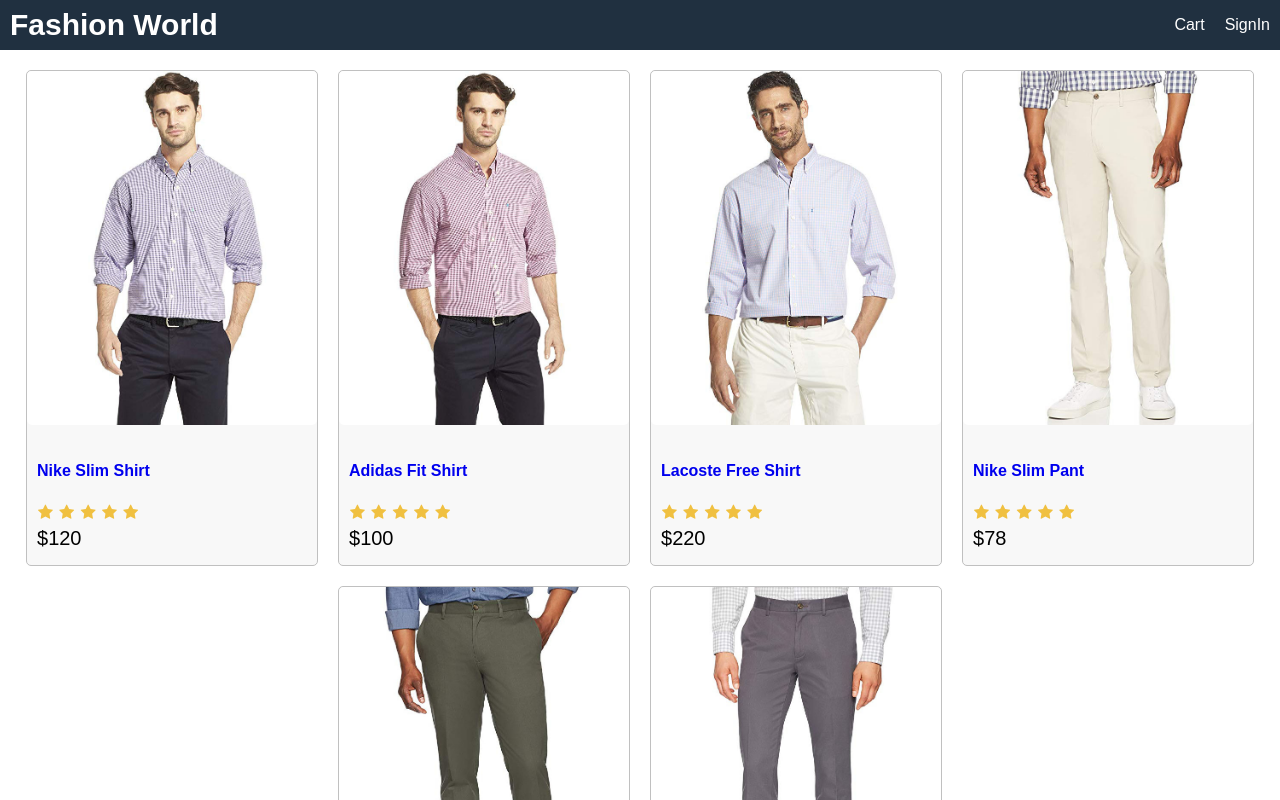
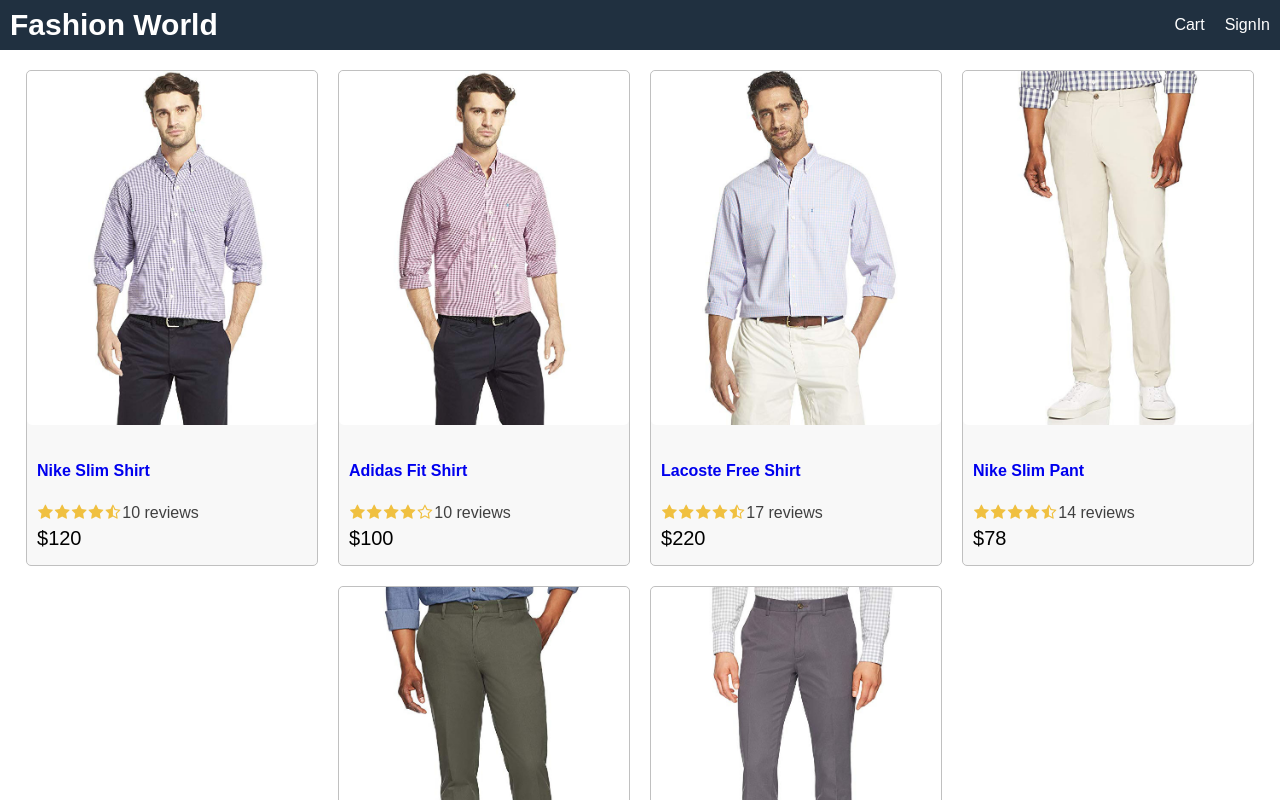
Before and after one commit to GirishGautam5/Fashion-World-MERN, a React (Create React App) app in the folder frontend/: page / in a window 1280 px wide. Shown: the top 800 px of the page. Built offline with nearby package versions, Linux system fonts and the light colour scheme.

Commit message:
added Rating Component

```diff
--- a/frontend/src/App.js
+++ b/frontend/src/App.js
@@ -1,5 +1,6 @@
 import React from "react";
 import data from "./data";
+import Product from "./components/Product";
 function App() {
   return (
     <div className="grid-container">
@@ -18,39 +19,7 @@
         <div>
           <div className="row center">
             {data.products.map((product) => (
-              <div key={product._id} className="card">
-                <a href={`/product/${product._id}`}>
-                  <img className="medium" src={product.image} alt={product.name} />
-                </a>
-                <div className="card-body">
-                  <a  href={`/product/${product._id}`}>
-                    <h2>{product.name}</h2>
-                  </a>
-                  <div className="rating">
-                    <span>
-                      {" "}
-                      <i className="fa fa-star"></i>{" "}
-                    </span>
-                    <span>
-                      {" "}
-                      <i className="fa fa-star"></i>{" "}
-                    </span>
-                    <span>
-                      {" "}
-                      <i className="fa fa-star"></i>{" "}
-                    </span>
-                    <span>
-                      {" "}
-                      <i className="fa fa-star"></i>{" "}
-                    </span>
-                    <span>
-                      {" "}
-                      <i className="fa fa-star"></i>{" "}
-                    </span>
-                  </div>
-                  <div className="price">${product.price}</div>
-                </div>
-              </div>
+             <Product key={product._id} product={product}/>
             ))}
           </div>
         </div>
--- /dev/null
+++ b/frontend/src/components/Product.js
@@ -0,0 +1,20 @@
+import React from "react";
+import Rating from "./Rating";
+
+export default function Product(props) {
+  const { product } = props;
+  return (
+    <div key={product._id} className="card">
+      <a href={`/product/${product._id}`}>
+        <img className="medium" src={product.image} alt={product.name} />
+      </a>
+      <div className="card-body">
+        <a href={`/product/${product._id}`}>
+          <h2>{product.name}</h2>
+        </a>
+        <Rating rating={product.rating} numReviews={product.numReviews} />
+        <div className="price">${product.price}</div>
+      </div>
+    </div>
+  );
+}
--- /dev/null
+++ b/frontend/src/components/Rating.js
@@ -0,0 +1,65 @@
+import React from "react";
+
+export default function Rating(props) {
+  const { rating, numReviews } = props;
+  return (
+    <div className="rating">
+      <span>
+        <i
+          className={
+            rating >= 1
+              ? "fa fa-star"
+              : rating >= 0.5
+              ? "fa fa-star-half-o"
+              : "fa fa-star-o"
+          }
+        ></i>
+      </span>
+      <span>
+        <i
+          className={
+            rating >= 2
+              ? "fa fa-star"
+              : rating >= 1.5
+              ? "fa fa-star-half-o"
+              : "fa fa-star-o"
+          }
+        ></i>
+      </span>
+      <span>
+        <i
+          className={
+            rating >= 3
+              ? "fa fa-star"
+              : rating >= 2.5
+              ? "fa fa-star-half-o"
+              : "fa fa-star-o"
+          }
+        ></i>
+      </span>
+      <span>
+        <i
+          className={
+            rating >= 4
+              ? "fa fa-star"
+              : rating >= 3.5
+              ? "fa fa-star-half-o"
+              : "fa fa-star-o"
+          }
+        ></i>
+      </span>
+      <span>
+        <i
+          className={
+            rating >= 5
+              ? "fa fa-star"
+              : rating >= 4.5
+              ? "fa fa-star-half-o"
+              : "fa fa-star-o"
+          }
+        ></i>
+      </span>
+      <span>{numReviews + " reviews"}</span>
+    </div>
+  );
+}
--- a/frontend/src/index.css
+++ b/frontend/src/index.css
@@ -1,5 +1,3 @@
-
-
 html {
   font-size: 62.5%;
   box-sizing: border-box;
@@ -106,3 +104,6 @@
   color: #f0c040;
   margin: 0.1rem;
 }
+.rating span:last-child {
+  color: #404040;
+}
```
Lines whose indentation alone changed are shown as unchanged.
